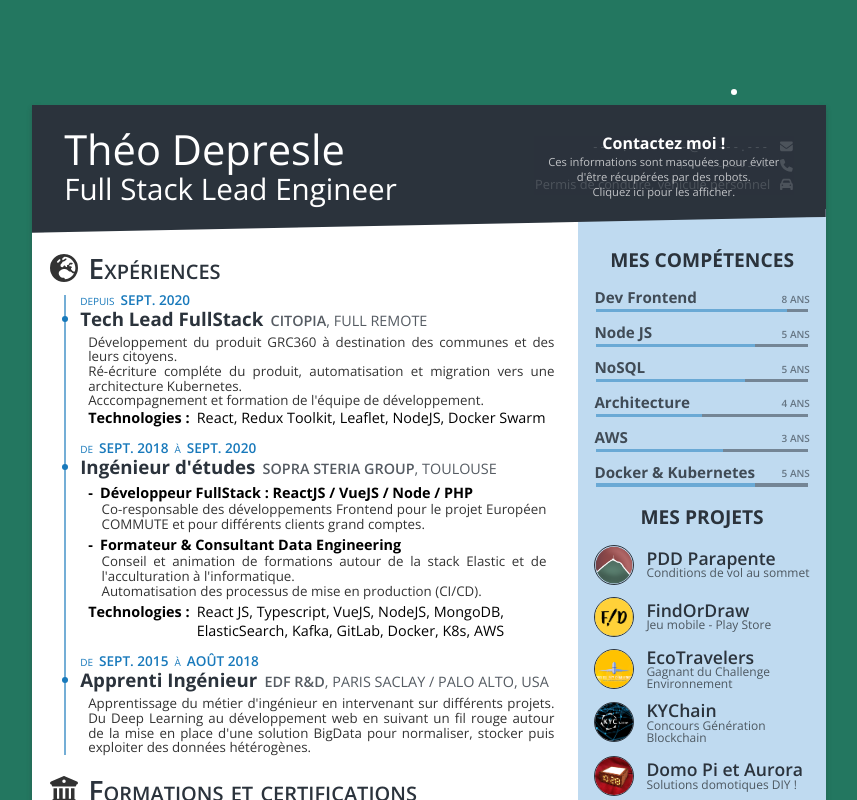
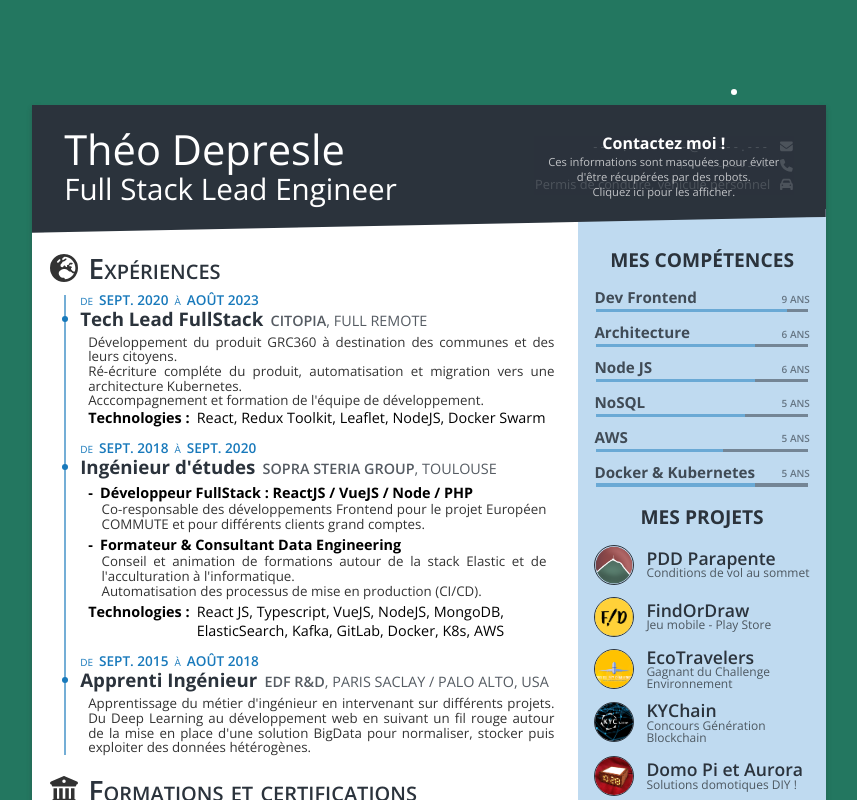
Before and after one commit to dprslt/resume, a React (Vite) app: page / in a window 1280 px wide. Shown: the top 800 px of the page, without its empty margins (211-1068 px from the left). Built offline with nearby package versions, Linux system fonts and the light colour scheme; some icons are missing.

Commit message:
Add end date for Citpia

```diff
--- a/src/data/theo/experiences.ts
+++ b/src/data/theo/experiences.ts
@@ -11,6 +11,10 @@ export const experiences: Array<ExperienceType> = [
     place: "Full Remote",
     date: {
       from: "Sept. 2020",
+      to: {
+        fr: "Août 2023",
+        en: "Aug 2023",
+      },
     },
     description: {
       fr:
--- a/src/data/theo/skills.ts
+++ b/src/data/theo/skills.ts
@@ -6,12 +6,17 @@ export const skills: Array<SkillType> = [
       fr: "Dev Frontend",
       en: "Frontend Dev",
     },
-    xp: 8,
+    xp: 9,
     percentage: 90,
   },
   {
+    name: "Architecture",
+    xp: 6,
+    percentage: 75,
+  },
+  {
     name: "Node JS",
-    xp: 5,
+    xp: 6,
     percentage: 75,
   },
   {
@@ -20,13 +25,8 @@ export const skills: Array<SkillType> = [
     percentage: 70,
   },
   {
-    name: "Architecture",
-    xp: 4,
-    percentage: 50,
-  },
-  {
     name: "AWS",
-    xp: 3,
+    xp: 5,
     percentage: 60,
   },
   {
```
